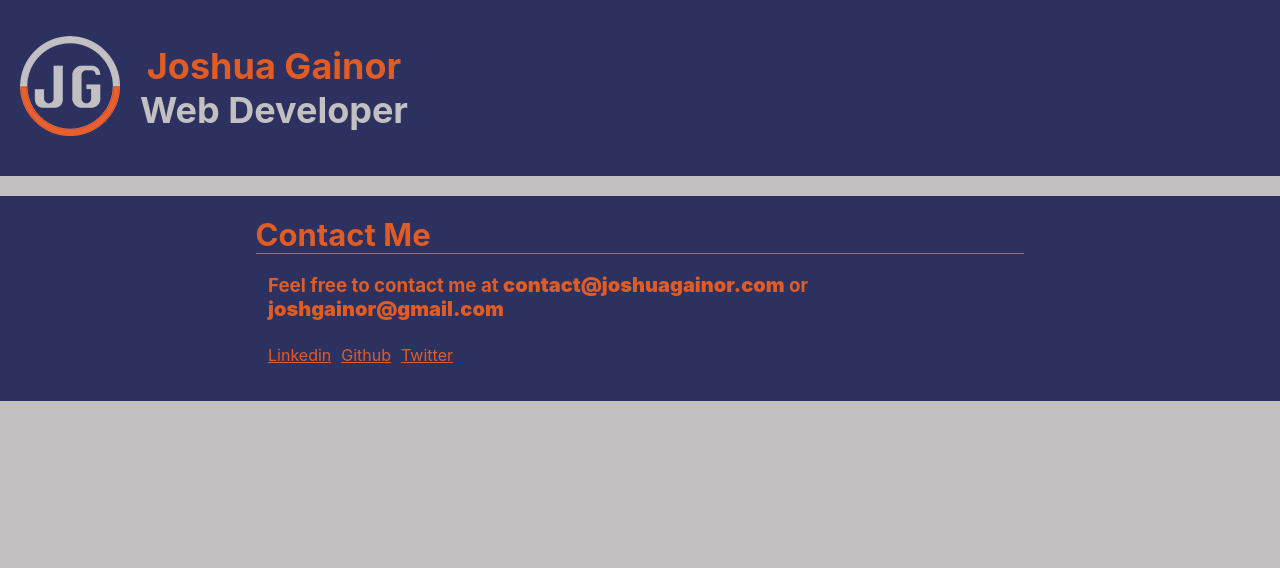
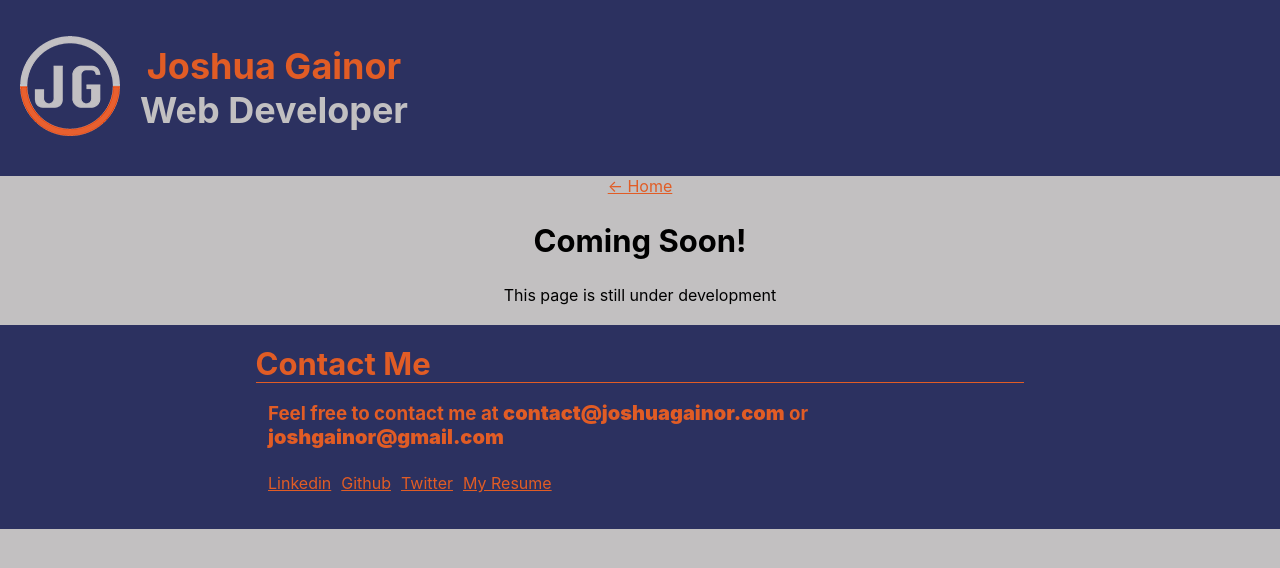
Before and after one commit to GainorJoshua-FS/DigitalPorfolio, a React (Create React App) app in the folder portfolio/: page /kanban in a window 1280 px wide. Shown: the top 568 px of the page. Built offline with nearby package versions, Linux system fonts and the light colour scheme.

Commit message:
Touchups still needed.  V1 to deploy

```diff
--- a/portfolio/src/App.js
+++ b/portfolio/src/App.js
@@ -7,6 +7,8 @@ import Experience from './components/Experience';
 import Footer from './components/Footer';
 import GameNight from './components/GameNight';
 import Home from './components/Home';
+import Kanban from './components/Kanban';
+import Quiz from './components/Quiz';
 
 function App() {
   return (
@@ -19,6 +21,8 @@ function App() {
         <Routes>
           <Route path="/" element={<Home/>} />
           <Route path="/gamenight" element={<GameNight />} />
+          <Route path="/kanban" element={<Kanban />} />
+          <Route path="/quiz" element={<Quiz />} />
         </Routes>
         <Footer />
       </BrowserRouter>
--- /dev/null
+++ b/portfolio/src/components/Kanban.js
@@ -0,0 +1,79 @@
+import React from 'react'
+import { Link } from 'react-router-dom'
+import KanHome from '../images/KanbanHome.png'
+import KanNew from '../images/KanbanNew.png'
+
+const home = "<- Home"
+
+function Kanban() {
+    return (
+        <section >
+                <Link style={styles.link} to="/"> {home} </Link>
+                <h2>Coming Soon!</h2>
+                <p>
+                    This page is still under development
+                </p>
+            {/* <section style={styles.div}>
+                <img style={styles.col} src={collection} alt="A bookshelf full of board games" />
+                <img style={styles.col} src={homescreen} alt="A color pallet"/>
+            </section> */}
+            {/* <section>
+                <article style={styles.article}>
+                    <h2>The Idea</h2>
+                    <p style={styles.p}>I had always been a fan of games ever since I could remember. However, as I got older, I learned that board games were better at bringing people together to enjoy each other's company. Starting around my late high school years, I started collecting board games and hosting game nights at my house with my friends. One issue I started to come across was picking out a game to play and trying to list off possible games to choose from. As my collection grew, it became harder and harder to list out every option for the group. That’s where my idea for Game Night Debut came from. Now, users can keep their collection online to share to others to make it easier to view and choose a game.</p>
+                </article>
+                <article style={styles.article}>
+                    <h2>The Plan</h2>
+                    <p style={styles.p}>I wanted to make an app that had one simple purpose of keeping your board game collection all in one place. To do this, I started to come up with a color pallet to use for the web app. Since the topic was on board games, I wanted the color scheme to be somewhat old/classic and a little bit of retro. As for fonts, I wanted to go with something easy to read, but also something a little fancy for the title of the site. Once the colors and fonts had been picked, it was time to move onto the wireframes.
+                        <br/><br/>
+                        The wireframes started with just grayed out blocks that would show the placements of different images and text. Once I planned out the layouts of the first few screens, I began adding color, text, and images. Of course, it didn't stop there as I had to make tweaks and edits to the layouts as I populated the wireframes. Once I had a full wireframe of the app that I was proud of, I started with the code.
+                    </p>
+                </article>
+                <article style={styles.article}>
+                    <h2>Behind the Scenes</h2>
+                    <p style={styles.p}>Game Night Debut is a ReactJs and NodeJs based web application that’s programmed primarily for mobile use. As far as the games go, the images and the information on the games comes from an API called Board Game Atlas. The home page is sorted by the top-rated games at the time and the search page allows you to search for any board game and board game expansions. The backend consists of a Postgres database that keeps track of the plans on your account.</p>
+                </article>
+                <article style={styles.article}>
+                    <h2>Whats Coming Next</h2>
+                    <p style={styles.p}>As of right now, Game Night Debut has the option of keeping a collection of your games and creating a plan that has a date, time, and address to keep track of when your upcoming game nights are. In the future, I plan on creating a login system and an invite system that will let you send your plans to others so that they can keep track of when and where to meet up. I also plan on putting the collection into the database that's associated to the user's account.</p>
+                </article>
+            </section> */}
+        </section>
+    )
+}
+
+export default Kanban
+
+const styles ={
+    section:{
+        display: "flex",
+        flexDirection: "row",
+        justifyContent: "space-evenly",
+        margin: "10px 20% 0 20%",
+        // flexWrap: "wrap",
+
+    },
+    col:{
+        // height: "40%",
+        marginTop: "10px"
+    },
+    article:{
+        display: "flex",
+        flexDirection: "column",
+        marginLeft: "20%",
+        textAlign: "left",
+        color: "#2c3160"
+    },
+    div:{
+        display: "flex",
+        flexDirection: "column",
+        maxWidth: "33%",
+    },
+    link:{
+        color: "#e15c25",
+        width: "100%"
+    },
+    p:{
+        fontSize: "17px"
+    }
+}
--- /dev/null
+++ b/portfolio/src/components/Quiz.js
@@ -0,0 +1,77 @@
+import React from 'react'
+import { Link } from 'react-router-dom'
+
+const home = "<- Home"
+
+function Quiz() {
+    return (
+        <section >
+                <Link style={styles.link} to="/"> {home} </Link>
+                <h2>Coming Soon!</h2>
+                <p>
+                    This page is still under development
+                </p>
+            {/* <section style={styles.div}>
+                <img style={styles.col} src={collection} alt="A bookshelf full of board games" />
+                <img style={styles.col} src={homescreen} alt="A color pallet"/>
+            </section> */}
+            {/* <section>
+                <article style={styles.article}>
+                    <h2>The Idea</h2>
+                    <p style={styles.p}>I had always been a fan of games ever since I could remember. However, as I got older, I learned that board games were better at bringing people together to enjoy each other's company. Starting around my late high school years, I started collecting board games and hosting game nights at my house with my friends. One issue I started to come across was picking out a game to play and trying to list off possible games to choose from. As my collection grew, it became harder and harder to list out every option for the group. That’s where my idea for Game Night Debut came from. Now, users can keep their collection online to share to others to make it easier to view and choose a game.</p>
+                </article>
+                <article style={styles.article}>
+                    <h2>The Plan</h2>
+                    <p style={styles.p}>I wanted to make an app that had one simple purpose of keeping your board game collection all in one place. To do this, I started to come up with a color pallet to use for the web app. Since the topic was on board games, I wanted the color scheme to be somewhat old/classic and a little bit of retro. As for fonts, I wanted to go with something easy to read, but also something a little fancy for the title of the site. Once the colors and fonts had been picked, it was time to move onto the wireframes.
+                        <br/><br/>
+                        The wireframes started with just grayed out blocks that would show the placements of different images and text. Once I planned out the layouts of the first few screens, I began adding color, text, and images. Of course, it didn't stop there as I had to make tweaks and edits to the layouts as I populated the wireframes. Once I had a full wireframe of the app that I was proud of, I started with the code.
+                    </p>
+                </article>
+                <article style={styles.article}>
+                    <h2>Behind the Scenes</h2>
+                    <p style={styles.p}>Game Night Debut is a ReactJs and NodeJs based web application that’s programmed primarily for mobile use. As far as the games go, the images and the information on the games comes from an API called Board Game Atlas. The home page is sorted by the top-rated games at the time and the search page allows you to search for any board game and board game expansions. The backend consists of a Postgres database that keeps track of the plans on your account.</p>
+                </article>
+                <article style={styles.article}>
+                    <h2>Whats Coming Next</h2>
+                    <p style={styles.p}>As of right now, Game Night Debut has the option of keeping a collection of your games and creating a plan that has a date, time, and address to keep track of when your upcoming game nights are. In the future, I plan on creating a login system and an invite system that will let you send your plans to others so that they can keep track of when and where to meet up. I also plan on putting the collection into the database that's associated to the user's account.</p>
+                </article>
+            </section> */}
+        </section>
+    )
+}
+
+export default Quiz
+
+const styles ={
+    section:{
+        display: "flex",
+        flexDirection: "row",
+        justifyContent: "space-evenly",
+        margin: "10px 20% 0 20%",
+        // flexWrap: "wrap",
+
+    },
+    col:{
+        // height: "40%",
+        marginTop: "10px"
+    },
+    article:{
+        display: "flex",
+        flexDirection: "column",
+        marginLeft: "20%",
+        textAlign: "left",
+        color: "#2c3160"
+    },
+    div:{
+        display: "flex",
+        flexDirection: "column",
+        maxWidth: "33%",
+    },
+    link:{
+        color: "#e15c25",
+        width: "100%"
+    },
+    p:{
+        fontSize: "17px"
+    }
+}
--- a/portfolio/src/components/footer.js
+++ b/portfolio/src/components/footer.js
@@ -16,6 +16,9 @@ function Footer() {
                         </li>
                         <li style={styles.li}>
                             <a style={styles.a} href="https://twitter.com/Jobin_Tv" target="_blank" rel="noopener noreferrer">Twitter</a>
+                        </li>
+                        <li style={styles.li}>
+                            <a style={styles.a} href="https://docs.google.com/document/d/19fH_-9WeQu6ExGR6X8zEwTXDvXXGMQPb-aJGzjH84Cg/edit?usp=sharing" target="_blank" rel="noopener noreferrer">My Resume</a>
                         </li>
 
                     </ul>
```
Also changed, not shown: 2 other files (tests, documents, lock files or other folders).
